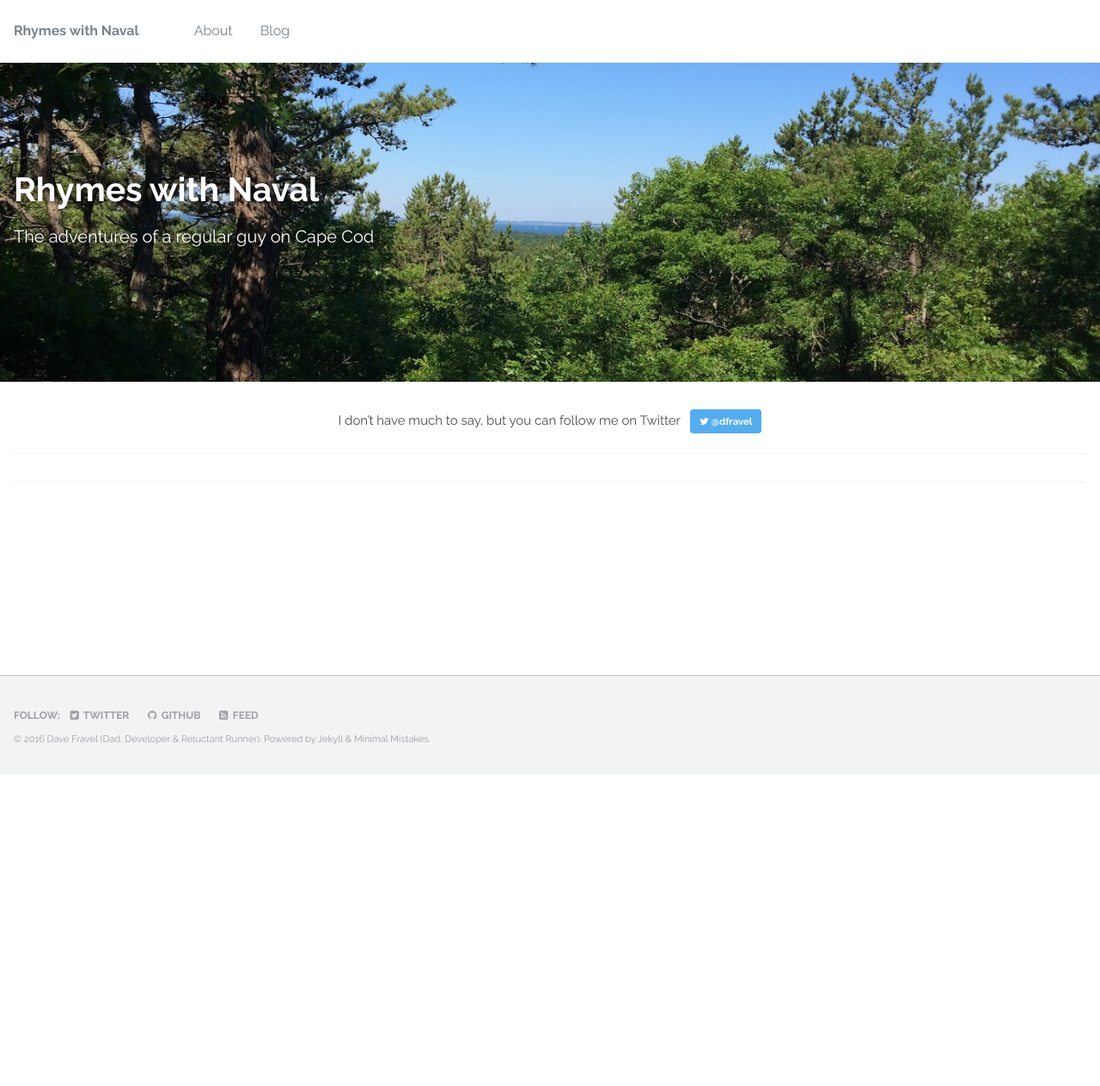
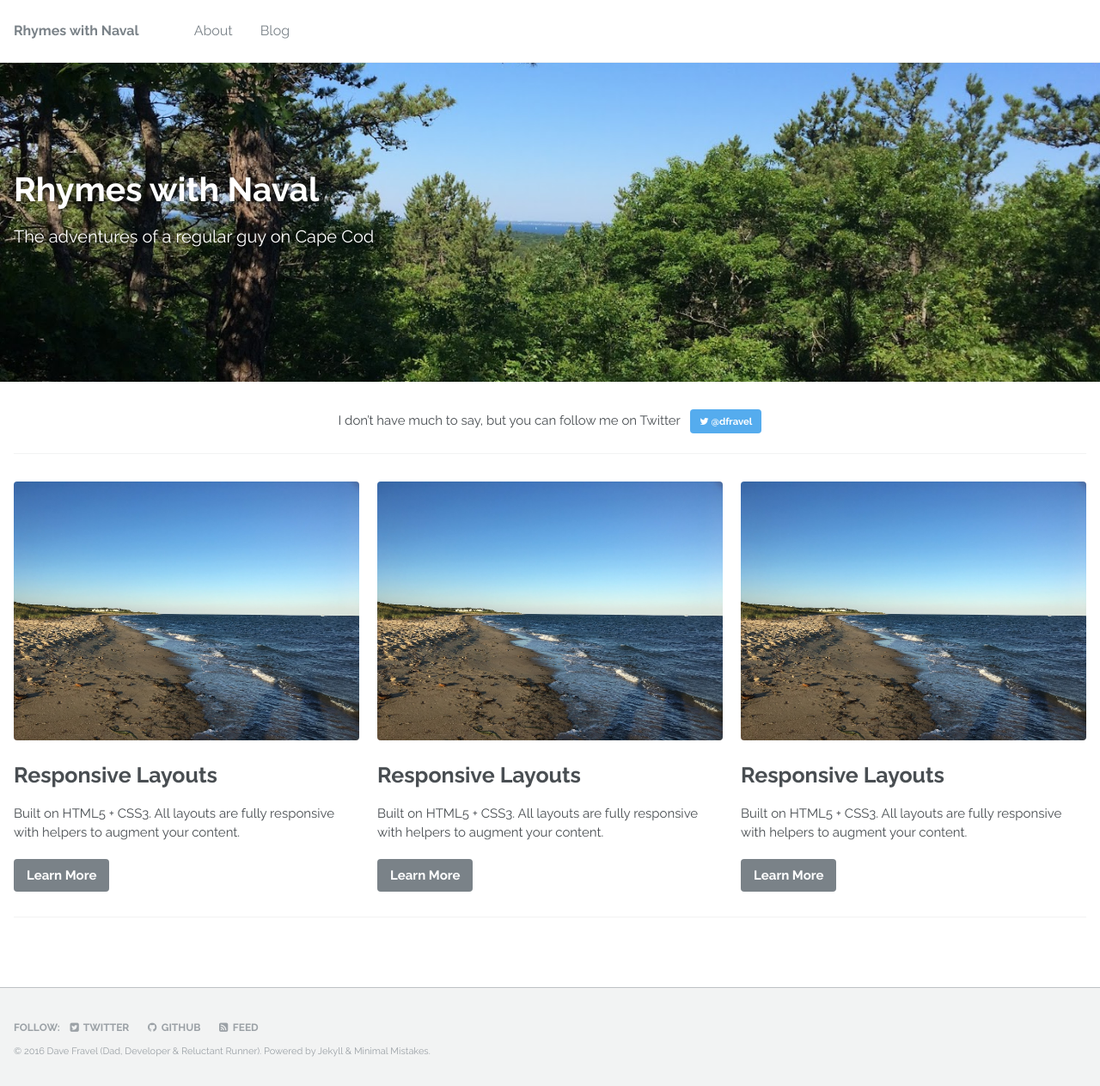
Before and after one commit to dfravel/dfravel.github.io, a Jekyll site: the page built from _pages/home.md, in a window 1280 px wide. Shown: the whole page at 86% size. Built offline with Jekyll 4.4.1, drawn with Linux system fonts in a browser that asks for light colours; comment, search, counter and statistics services are not loaded; before the commit the page ends 900 px from its top, so only the background shows below that.

Commit message:
add feature row back

```diff
--- a/_pages/home.md
+++ b/_pages/home.md
@@ -7,27 +7,27 @@ header:
   #cta_url: "/docs/quick-start-guide/"
   caption:
 excerpt: 'The adventures of a regular guy on Cape Cod'
-#feature_row:
-#  - image_path: /assets/images/about.JPG
-#    alt: "about-me"
-#    title: "About Me"
-#    excerpt: "Lorem ipsum dolor sit amet, consectetur adipisicing elit. Incidunt aspernatur dolor fugiat eius laudantium nihil, nulla ad #repellat corporis, rem ducimus commodi veritatis magnam maxime doloribus ratione dignissimos nisi! Maiores.."
-#    url: "/about/"
-#    btn_label: "Read more"
-#
-#  - image_path: /assets/images/mm-responsive-feature.png
-#    alt: "fully responsive"
-#    title: "Responsive Layouts"
-#    excerpt: "Built on HTML5 + CSS3. All layouts are fully responsive with helpers to augment your content."
-#    url: "/docs/layouts/"
-#    btn_label: "Learn More"
-#
-#  - image_path: /assets/images/mm-responsive-feature.png
-#    alt: "fully responsive"
-#    title: "Responsive Layouts"
-#    excerpt: "Built on HTML5 + CSS3. All layouts are fully responsive with helpers to augment your content."
-#    url: "/docs/layouts/"
-#    btn_label: "Learn More"
+feature_row:
+  - image_path: /assets/images/about.JPG
+    alt: "fully responsive"
+    title: "Responsive Layouts"
+    excerpt: "Built on HTML5 + CSS3. All layouts are fully responsive with helpers to augment your content."
+    url: "/docs/layouts/"
+    btn_label: "Learn More"
+
+  - image_path: /assets/images/about.JPG
+    alt: "fully responsive"
+    title: "Responsive Layouts"
+    excerpt: "Built on HTML5 + CSS3. All layouts are fully responsive with helpers to augment your content."
+    url: "/docs/layouts/"
+    btn_label: "Learn More"
+
+  - image_path: /assets/images/about.JPG
+    alt: "fully responsive"
+    title: "Responsive Layouts"
+    excerpt: "Built on HTML5 + CSS3. All layouts are fully responsive with helpers to augment your content."
+    url: "/docs/layouts/"
+    btn_label: "Learn More"
 
 
 github:
```
